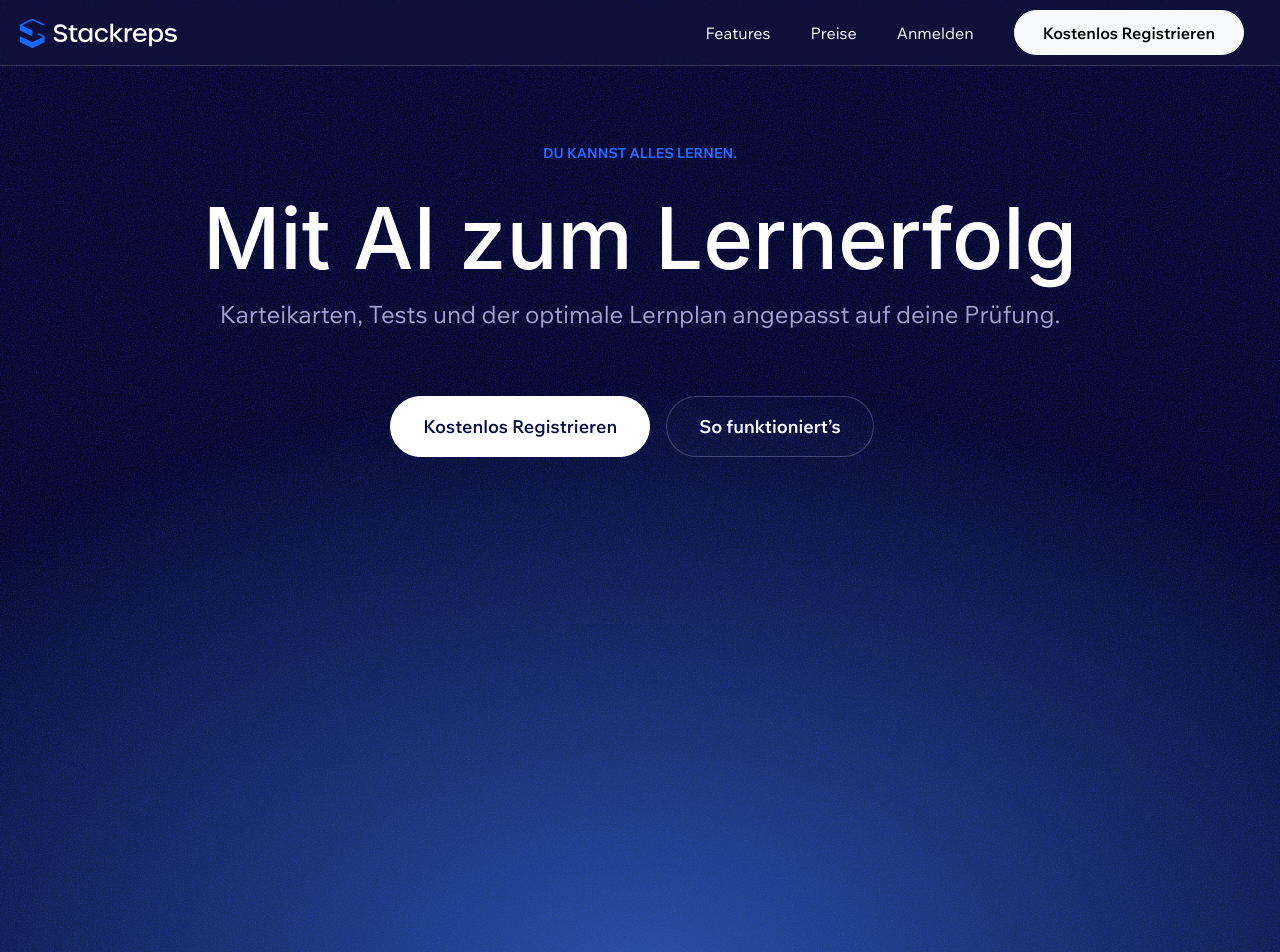
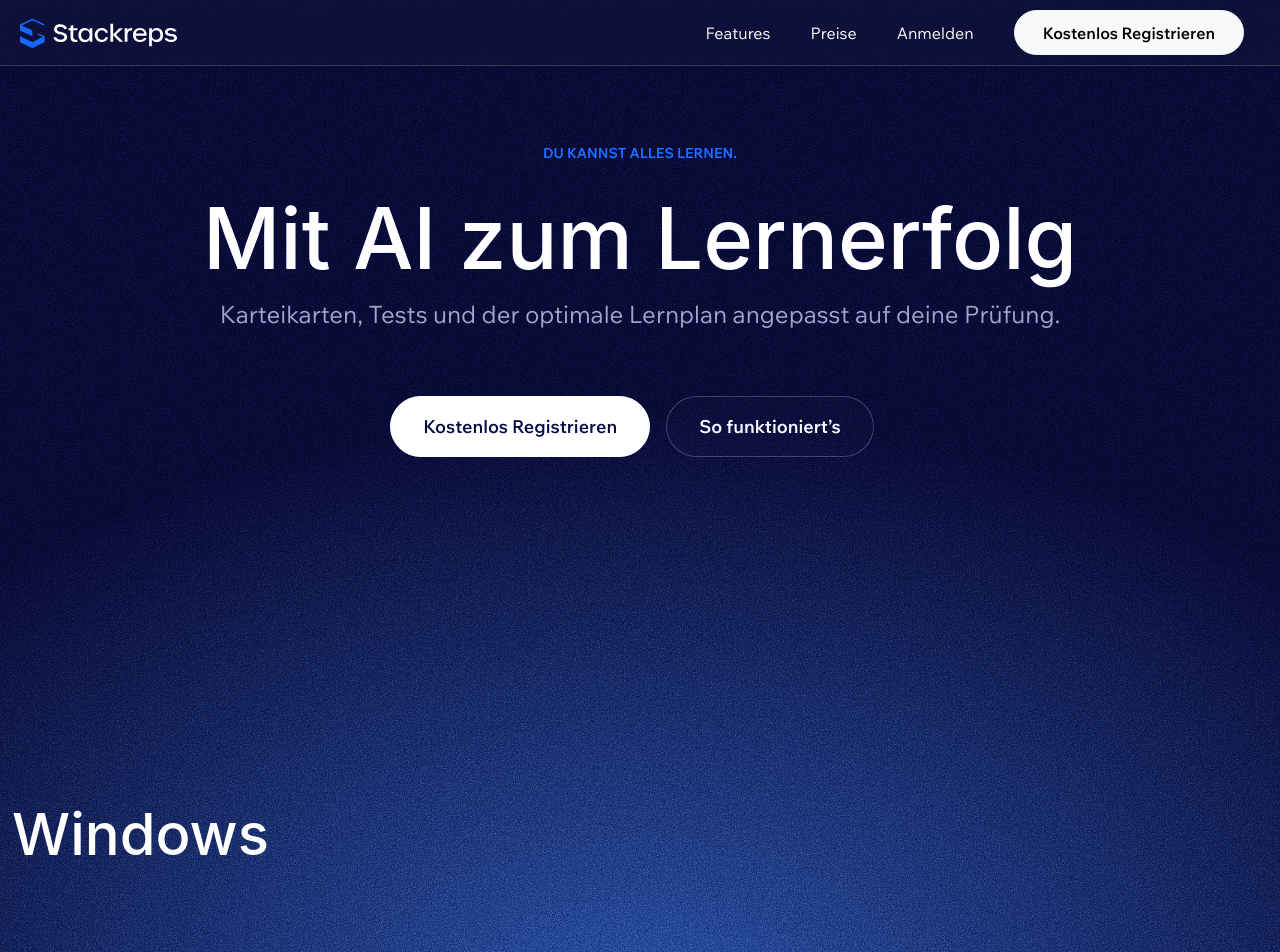
Before and after one commit to tanjawebdev/stackreps, a Next.js app: page / in a window 1280 px wide. Shown: the top 952 px of the page. Built offline with nearby package versions, Linux system fonts and the light colour scheme.

Commit message:
intro animation split windows

```diff
--- /dev/null
+++ b/app/components/introanimationWindows.tsx
@@ -0,0 +1,19 @@
+"use client";
+
+import styles from "../styles/IntroAnimationWindows.module.scss";
+import React, { useEffect, useRef, useState } from "react";
+
+export default function IntroAnimationWindows() {
+    return (
+        <section
+            className={styles.introAnimation + " container-fluid"}
+        >
+            <div
+                className={`${styles.cardAnimation}`}
+            >
+                <h2>Windows</h2>
+            </div>
+            <div className={styles.lightspot + " spot"}></div>
+        </section>
+    );
+}
--- a/app/page.tsx
+++ b/app/page.tsx
@@ -1,5 +1,8 @@
+"use client";
+import { useState, useEffect } from 'react';
 import Heading from "./components/heading";
 import IntroAnimation from "./components/introanimation";
+import IntroAnimationWindows from "./components/introanimationWindows";
 import IntroText from "./components/introText";
 import ScreenMarquee from "./components/screenMarquee";
 import HowToSections from "./components/howToSections";
@@ -8,10 +11,19 @@ import Prices from "./components/Prices";
 import Vision from "./components/Vision";
 
 export default function Page() {
-  return (
+    const [isMacOS, setIsMacOS] = useState(false);
+
+    useEffect(() => {
+        setIsMacOS(/Mac/i.test(navigator.userAgent));
+    }, []);
+
+    const IntroComponent = isMacOS ?  IntroAnimation : IntroAnimationWindows;
+
+
+    return (
      <>
         <Heading />
-        <IntroAnimation />
+        <IntroComponent />
         <IntroText />
         <ScreenMarquee />
         <HowToSections />
--- /dev/null
+++ b/app/styles/IntroAnimationWindows.module.scss
@@ -0,0 +1,14 @@
+@import "bootstrap-includes";
+
+.lightspot {
+  top: 50%;
+  left: 50%;
+  width: 150vw;
+  height: 150vh;
+  transform: translate(-50%, -35%);
+
+  @include media-breakpoint-down(md) {
+    top: 10%;
+    height: 100vh;
+  }
+}
```
